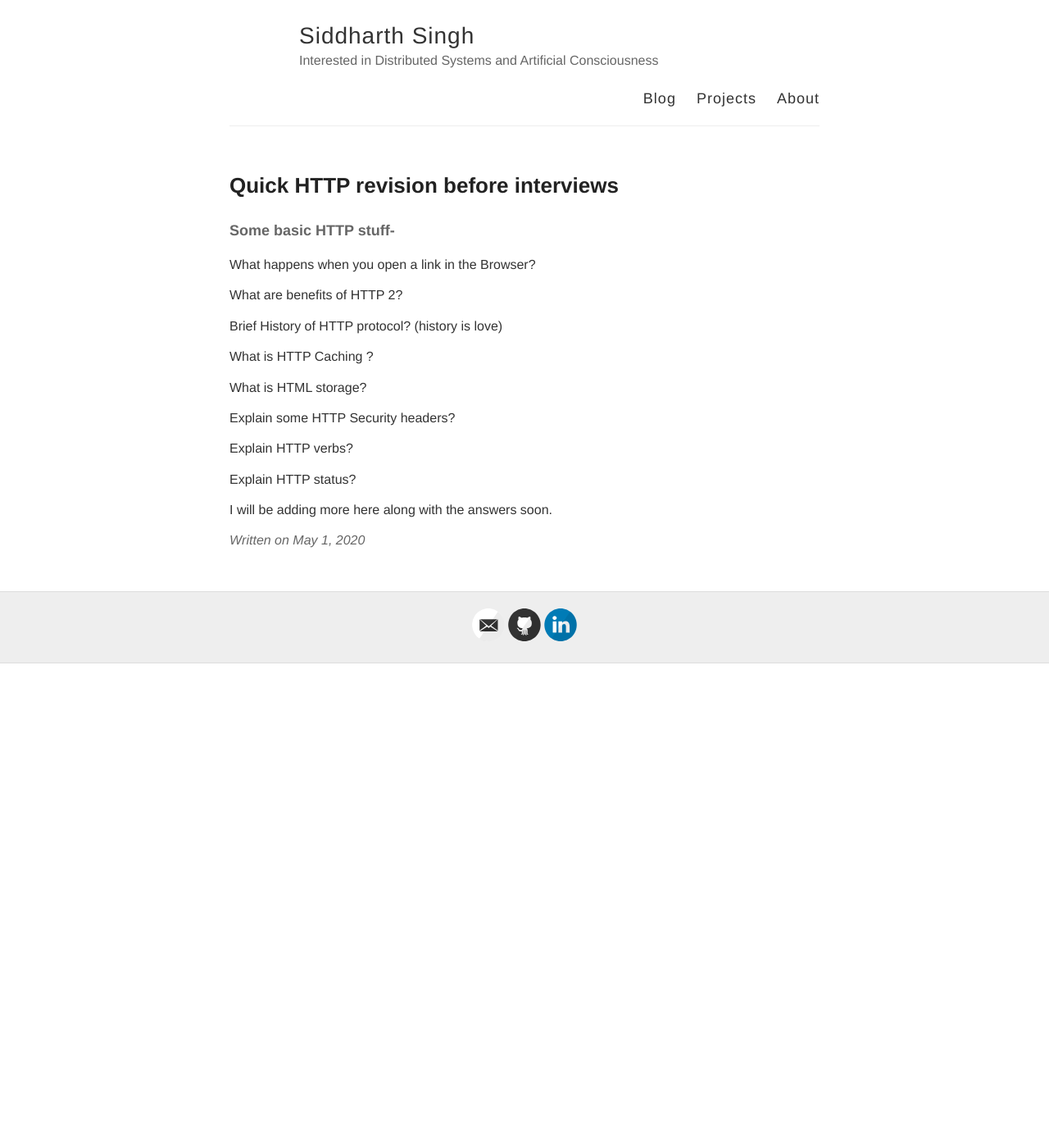
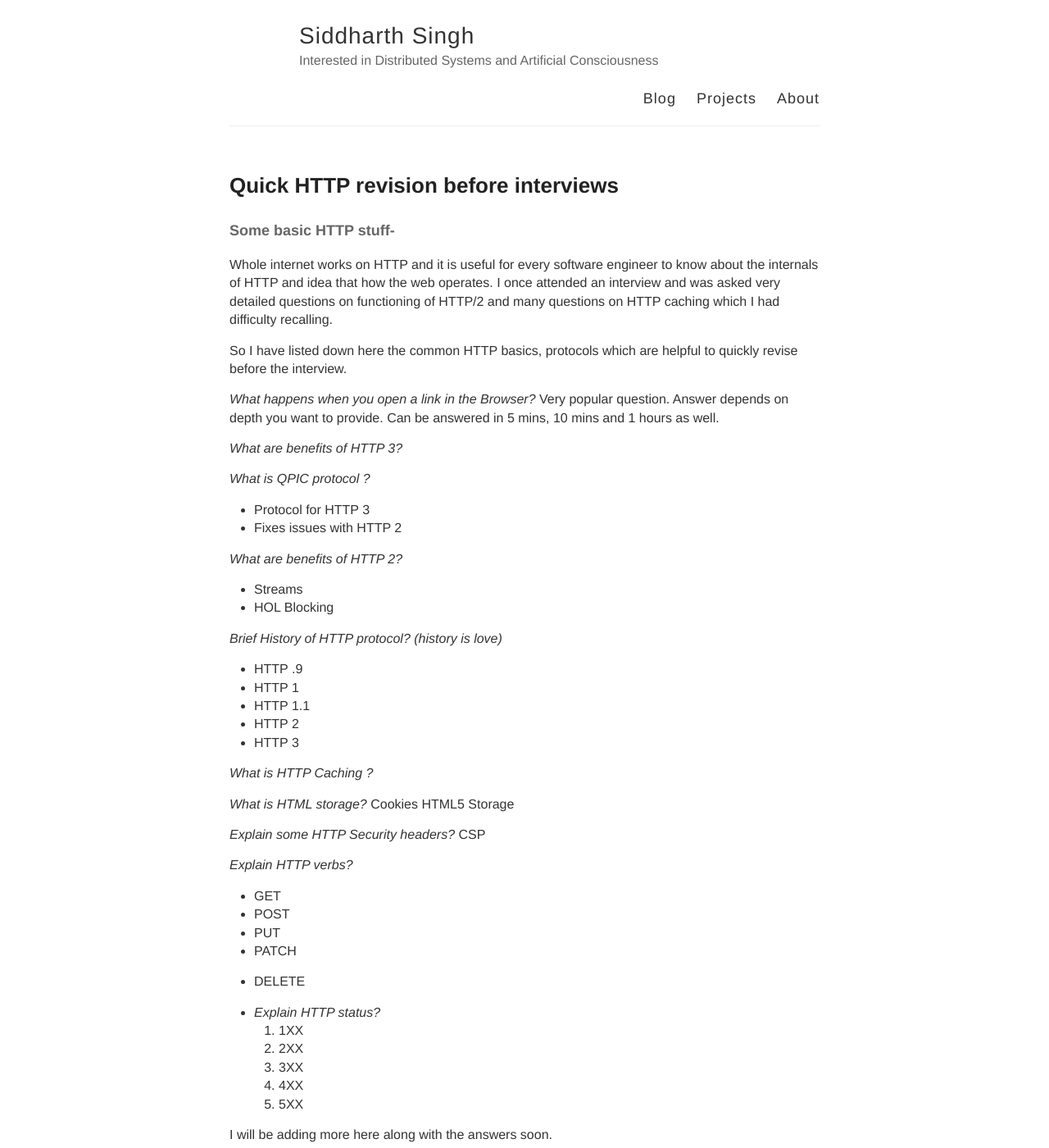
Before and after one commit to siddharthsingh89/siddharthsingh89.github.io, a Jekyll site: the page built from _posts/2020-04-31-http-revision.md, in a window 1280 px wide and 1400 px high. Shown: the whole window at 82% size. Built offline with Jekyll 4.4.1, drawn with Linux system fonts in a browser that asks for light colours; comment, search, counter and statistics services are not loaded.

Commit message:
Update 2020-04-31-http-revision.md

```diff
--- a/_posts/2020-04-31-http-revision.md
+++ b/_posts/2020-04-31-http-revision.md
@@ -5,22 +5,51 @@ description : http, basics, system design, must know
 ---
 
 #### Some basic HTTP stuff-
+Whole internet works on HTTP and it is useful for every software engineer to know about the internals of HTTP and idea that how the web operates. I once attended an interview and was asked very detailed questions on functioning  of HTTP/2 and many questions on HTTP caching which I had difficulty recalling.
 
-What happens when you open a link in the Browser?
+So I have listed down here the common HTTP basics, protocols which are helpful to quickly revise before the interview.
 
-What are benefits of HTTP 2?
+*What happens when you open a link in the Browser?*
+Very popular question. Answer depends on depth you want to provide. Can be answered in 5 mins, 10 mins and 1 hours as well.
 
-Brief History of HTTP protocol? (history is love)
+*What are benefits of HTTP 3?*
 
-What is HTTP Caching ?
+*What is QPIC protocol ?*
+* Protocol for HTTP 3
+* Fixes issues with HTTP 2
 
-What is HTML storage?
+*What are benefits of HTTP 2?*
+* Streams
+* HOL Blocking
 
-Explain some HTTP Security headers?
+*Brief History of HTTP protocol? (history is love)*
+* HTTP .9
+* HTTP 1
+* HTTP 1.1
+* HTTP 2
+* HTTP 3
 
-Explain HTTP verbs?
+*What is HTTP Caching ?*
 
-Explain HTTP status?
+*What is HTML storage?*
+Cookies
+HTML5 Storage
 
+*Explain some HTTP Security headers?*
+CSP
+
+*Explain HTTP verbs?*
+* GET
+* POST
+* PUT
+* PATCH
+* DELETE
+
+* *Explain HTTP status?*
+1. 1XX
+2. 2XX
+3. 3XX
+4. 4XX
+5. 5XX
 
 I will be adding more here along with the answers soon.
```
